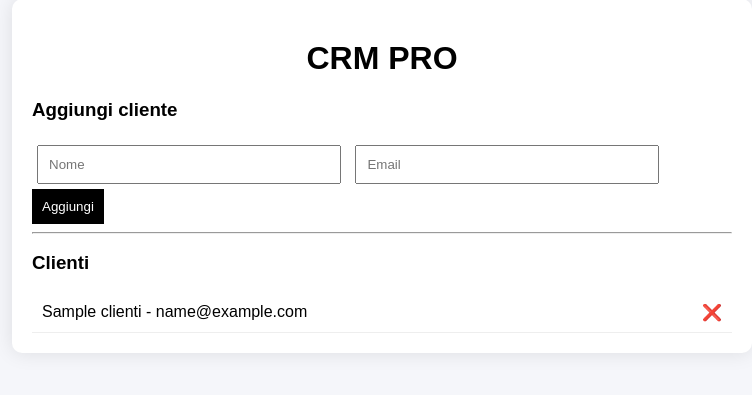
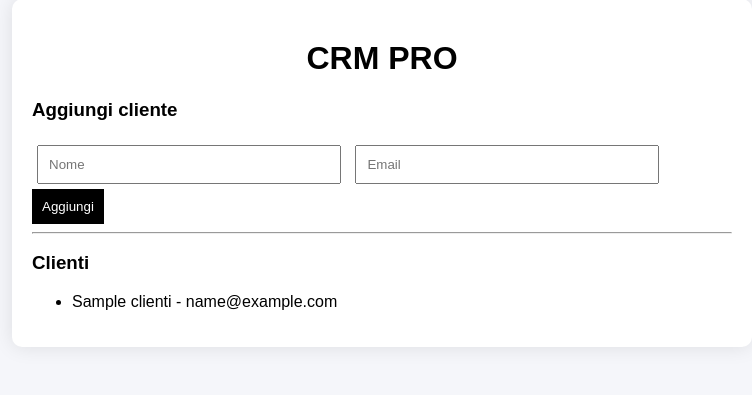
Before and after one commit to frullino62/sheets-crm, a FastAPI app: template templates/index.html in a window 1280 px wide. Shown: the part 39-434 px from the top of the page, without its empty margins (258-1010 px from the left). Run offline with FastAPI, Linux system fonts and the light colour scheme; the template is opened without the code that fills it: most values are stand-ins (such as "Sample title", 1, 10 or a date in 2020); parts of the project's set-up code (start-up, migrations or seed data) failed here and were passed over.

Commit message:
Update index.html

```diff
--- a/templates/index.html
+++ b/templates/index.html
@@ -68,12 +68,13 @@
 <h3>Clienti</h3>
 
 <div id="lista">
+    <ul>
     {% for c in clienti %}
-        <div class="cliente">
-            <span>{{ c.nome }} - {{ c.email }}</span>
-            <span class="delete" onclick="deleteCliente({{ loop.index0 }})">❌</span>
-        </div>
+        <li>
+            {{ c.nome }} - {{ c.email }}
+        </li>
     {% endfor %}
+    </ul>
 </div>
 
 </div>
```
